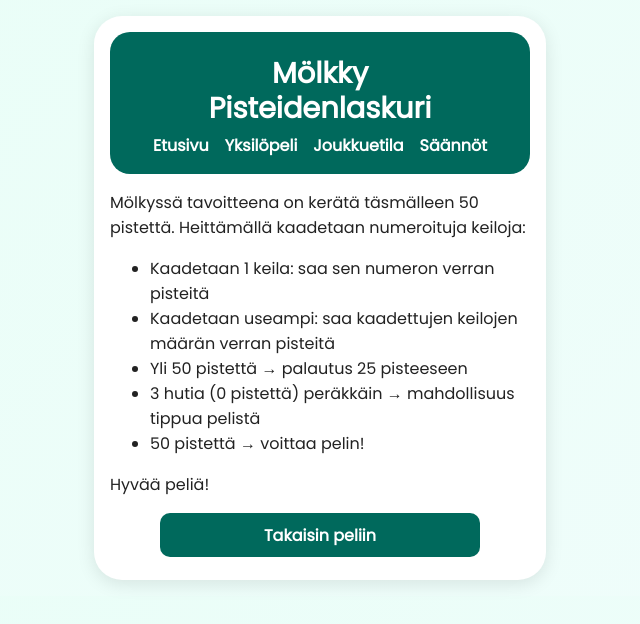
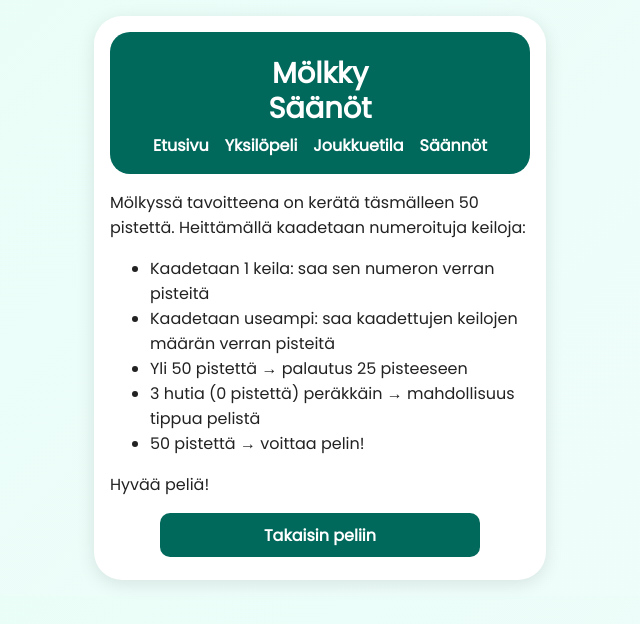
Before and after one commit to jounikivi/molkky-pistelaskuri, a plain HTML site: page rules.html in a window 1280 px wide. Shown: the whole page, without its empty margins (320-960 px from the left). Drawn offline with Linux system fonts and the light colour scheme.

Commit message:
Update rules.html

```diff
--- a/rules.html
+++ b/rules.html
@@ -9,7 +9,7 @@
 <body>
   <div class="app-card">
     <header>
-      <h1>Mölkky<br />Pisteidenlaskuri</h1>
+      <h1>Mölkky<br />Säänöt</h1>
       <button class="menu-toggle" onclick="toggleMenu()">☰</button>
       <nav id="mainNav" class="nav-collapsed">
         <a href="index.html">Etusivu</a>
```
